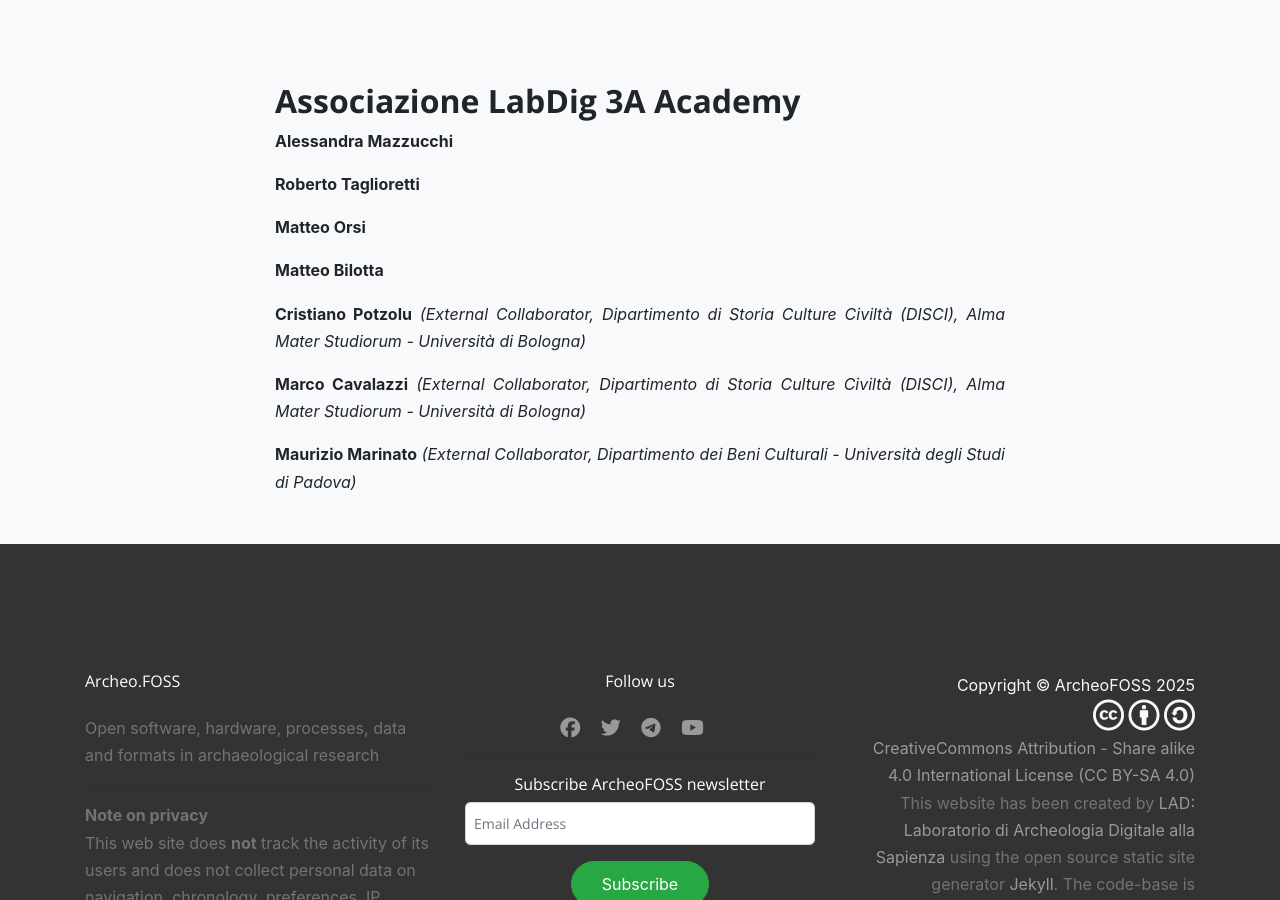
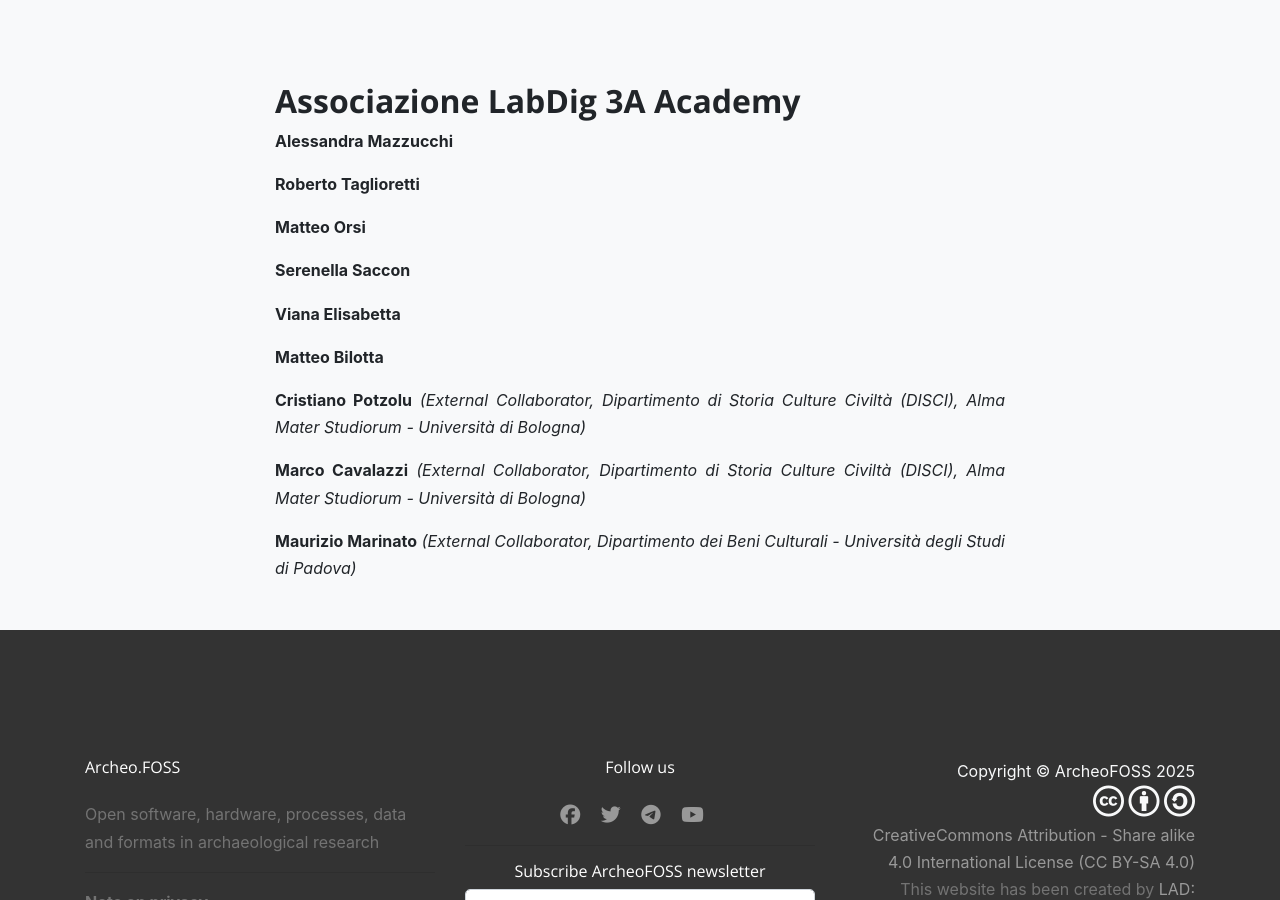
Before and after one commit to archeofoss/archeofoss, a Jekyll site: the page built from 2025/organising-committee.md, in a window 1280 px wide and 900 px high, scrolled down 832 px. Built offline with Jekyll 4.4.1, drawn with Linux system fonts in a browser that asks for light colours; nearby versions of some CDN libraries.

Commit message:
organising committee updated

```diff
--- a/2025/organising-committee.md
+++ b/2025/organising-committee.md
@@ -27,6 +27,10 @@ layout: article-slim
 
 **Matteo Orsi**
 
+**Serenella Saccon**
+
+**Viana Elisabetta**
+
 **Matteo Bilotta**
 
 **Cristiano Potzolu** *(External Collaborator, Dipartimento di Storia Culture Civiltà (DISCI), Alma Mater Studiorum - Università di Bologna)*
```
